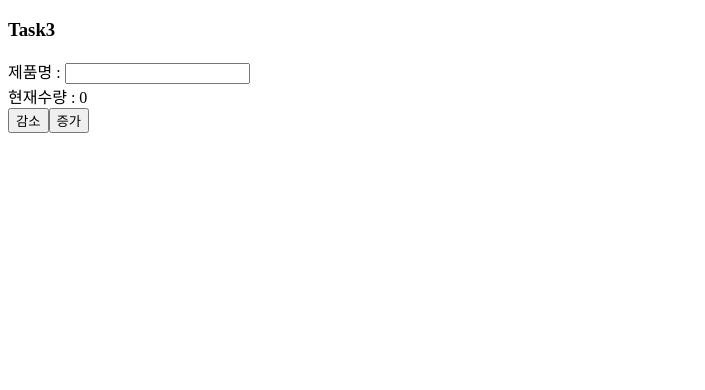
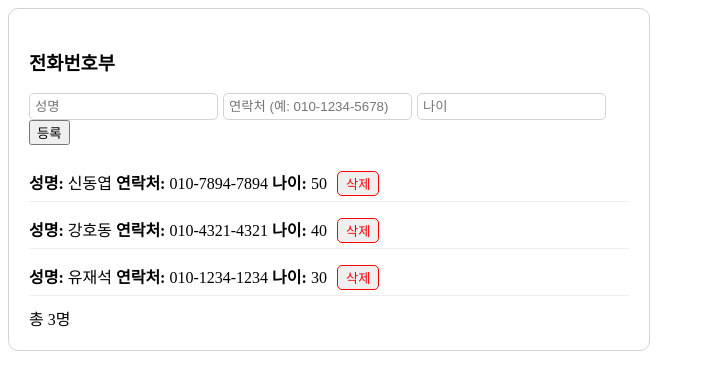
Before and after one commit to kant300/tj2025A_web2.09, a React (Vite) app in the folder reactapp/: page / in a window 1280 px wide. Shown: the top 390 px of the page, without its empty margins (0-705 px from the left). Built offline with nearby package versions, Linux system fonts and the light colour scheme.

Commit message:
20250917 example/day02 Task4.jsx

```diff
--- /dev/null
+++ b/reactapp/src/example/day02/Task4.jsx
@@ -0,0 +1,114 @@
+import { useState } from "react";
+
+export default function Task4( props ){
+    // 입력값을 관리할 state
+    const [ name, setName ] = useState('');
+    const [ phone, setPhone ] = useState('');
+    const [ age, setAge ] = useState('');
+
+    // 연락처 목록을 저장할 state( 초기값 3명 )
+    const [ contacts, setContacts ] = useState( [
+        { id : 1, name : "신동엽" , phone : "010-7894-7894" , age : 50 },
+        { id : 2, name : "강호동" , phone : "010-4321-4321" , age : 40 },
+        { id : 3, name : "유재석" , phone : "010-1234-1234" , age : 30 },
+    ] );
+
+    // 등록함수
+    const createAdd =()=> {
+        if( !name || !phone || !age ) {
+            alert( "모든 항목을 입력해주세요!" );
+            return;
+        }
+
+        const newContact ={
+            id : Date.now(), // 고유 id
+            name,
+            phone,
+            age : parseInt(age, 10),
+        };
+
+        // 새로운 데이터 추가
+        setContacts( [...contacts, newContact] );
+
+        // 입력칸 초기화
+        setName('');
+        setPhone('');
+        setAge('');
+        };
+
+        // 삭제함수
+        const Delete = ( id ) => {
+            setContacts( contacts.filter( ( c ) => c.id !== id ) );
+        };
+
+        return(
+            <div
+                style={ {
+                    border: "1px solid lightgrey",
+                    borderRadius: "10px",
+                    padding: "20px",
+                    width: "600px",
+                } }
+            >
+      <h3>전화번호부</h3>
+
+      {/* 입력창 + 등록 버튼 */}
+      <input
+        placeholder="성명"
+        value={name}
+        onChange={(e) => setName(e.target.value)}
+        style={{ marginRight: "5px", padding: "5px", border: "1px solid lightgrey",
+                    borderRadius: "5px" }}
+      />
+      <input
+        placeholder="연락처 (예: 010-1234-5678)"
+        value={phone}
+        onChange={(e) => setPhone(e.target.value)}
+        style={{ marginRight: "5px" , padding: "5px", border: "1px solid lightgrey",
+                    borderRadius: "5px" }}
+      />
+      <input
+        placeholder="나이"
+        value={age}
+        onChange={(e) => setAge(e.target.value)}
+        style={{ marginRight: "5px", padding: "5px", border: "1px solid lightgrey",
+                    borderRadius: "5px" }}
+      />
+      <button onClick={createAdd}>등록</button>
+
+      {/* 리스트 출력 (map 사용) */}
+      <div style={{ marginTop: "20px" }}>
+        {contacts.map((c) => (
+          <div
+            key={c.id}
+            style={{
+              marginBottom: "10px",
+              padding: "5px 0",
+              borderBottom: "1px solid #eee",
+            }}
+          >
+            <b>성명:</b> {c.name}{" "}
+            <b>연락처:</b> {c.phone}{" "}
+            <b>나이:</b> {c.age}
+            <button
+              style={{
+                color: "red",
+                marginLeft: "10px",
+                border: "1px solid red",
+                borderRadius: "5px",
+                padding: "2px 8px",
+                cursor: "pointer",
+              }}
+              onClick={() => Delete(c.id)}
+            >
+              삭제
+            </button>
+          </div>
+        ))}
+      </div>
+
+      {/* 총 인원 수 */}
+      <div style={{ marginTop: "10px" }}>총 {contacts.length}명</div>
+    </div>
+  );
+}
--- a/reactapp/src/main.jsx
+++ b/reactapp/src/main.jsx
@@ -67,4 +67,8 @@ import Component7 from './example/day02/Component7.jsx';
 
 // day02 Task3
 import Task3 from './example/day02/Task3.jsx';
-create.render( <Task3 />)
+// create.render( <Task3 />)
+
+// day02 Task4
+import Task4 from './example/day02/Task4.jsx';
+create.render( <Task4 /> )
```
